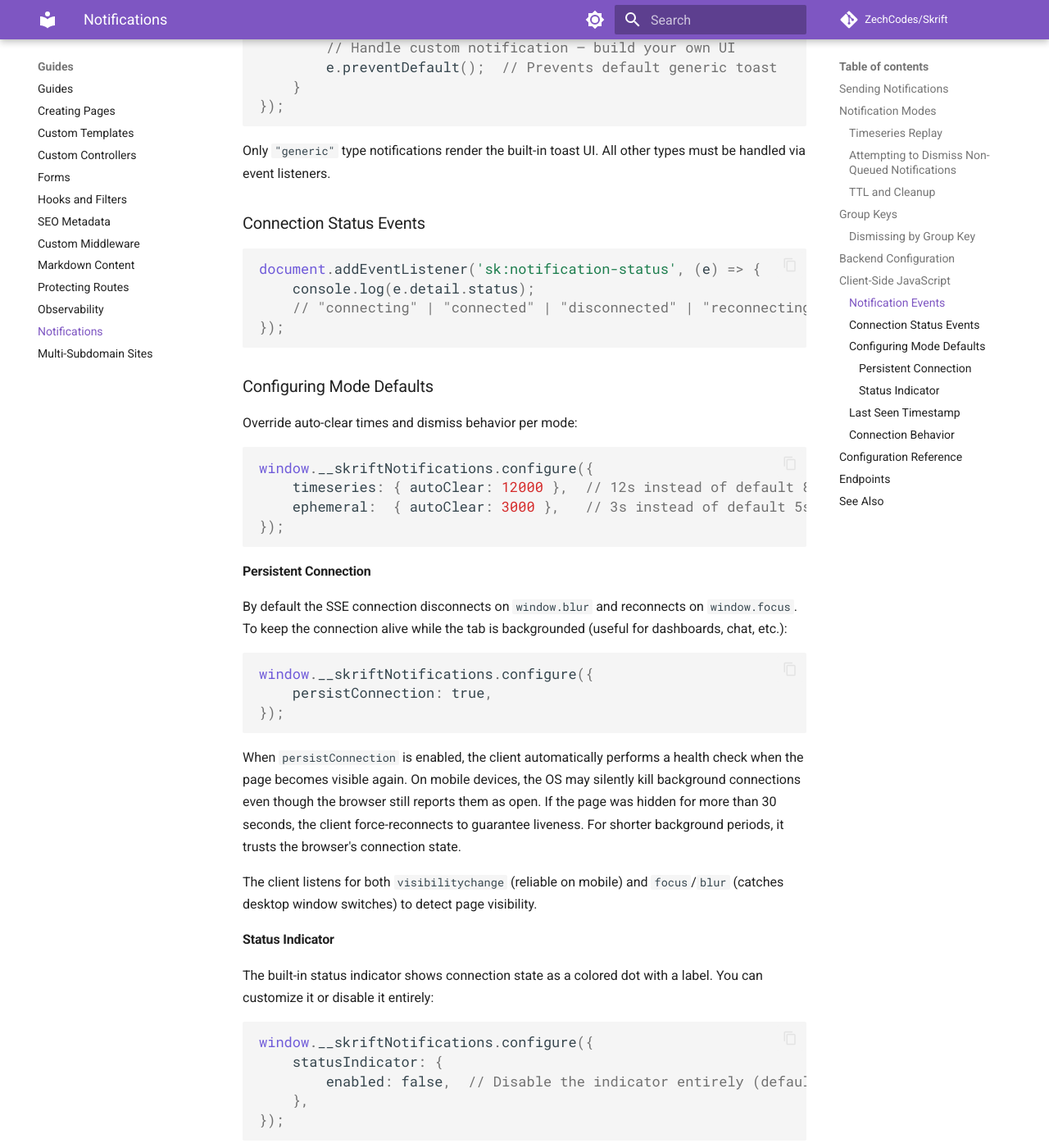
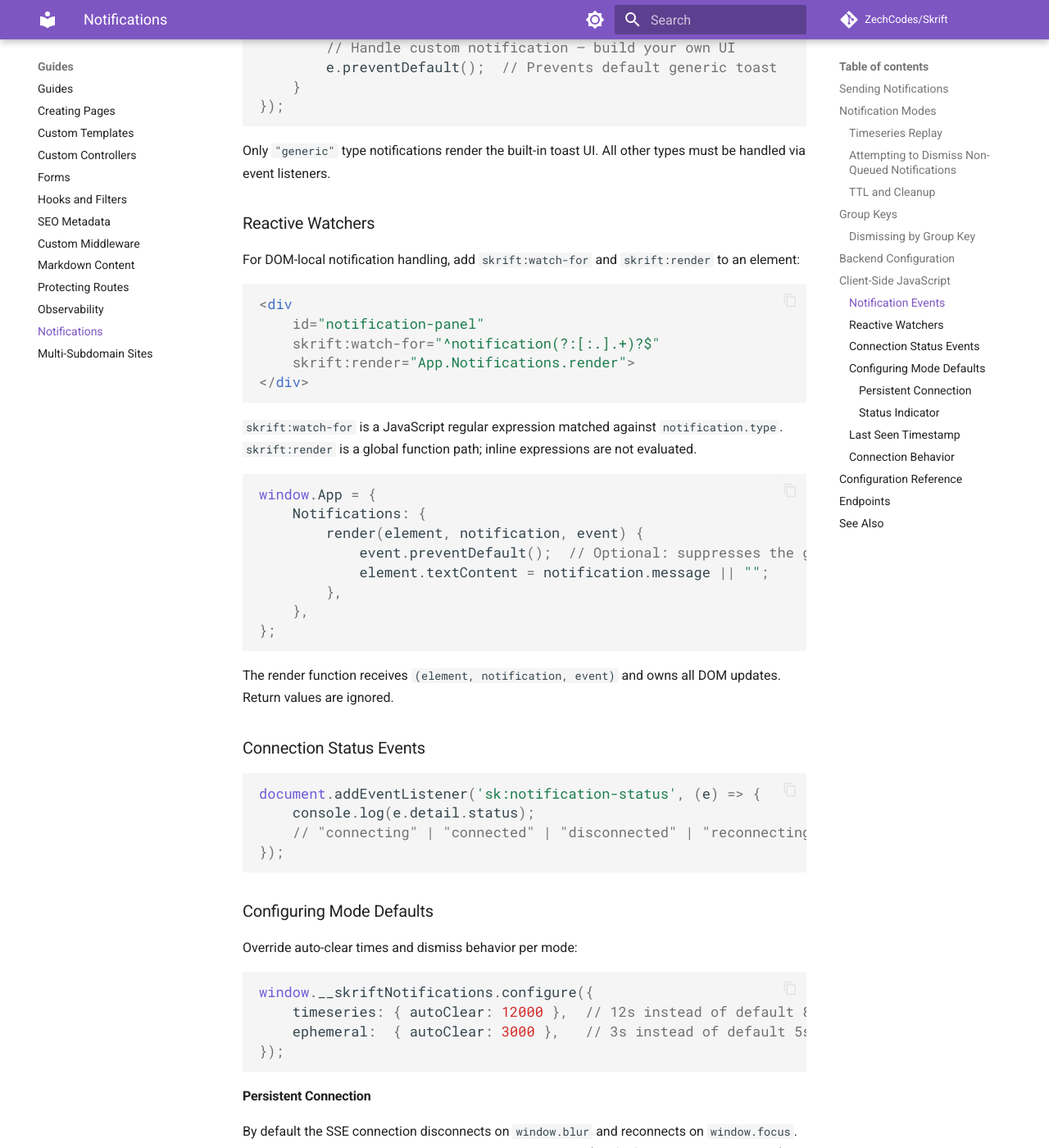
Before and after one commit to ZechCodes/Skrift, an MkDocs documentation site: the page built from docs/guides/notifications.md, in a window 1280 px wide and 1400 px high, scrolled down 3799 px. Shown: the whole window at 82% size. Built offline with MkDocs 1.6.1 and Material for MkDocs 9.7.7, drawn with Linux system fonts in a browser that asks for light colours; comment, search, counter and statistics services are not loaded.

Commit message:
Add reactive notification watchers

````diff
--- a/docs/guides/notifications.md
+++ b/docs/guides/notifications.md
@@ -161,6 +161,34 @@ document.addEventListener('sk:notification', (e) => {
 
 Only `"generic"` type notifications render the built-in toast UI. All other types must be handled via event listeners.
 
+### Reactive Watchers
+
+For DOM-local notification handling, add `skrift:watch-for` and `skrift:render` to an element:
+
+```html
+<div
+    id="notification-panel"
+    skrift:watch-for="^notification(?:[:.].+)?$"
+    skrift:render="App.Notifications.render">
+</div>
+```
+
+`skrift:watch-for` is a JavaScript regular expression matched against `notification.type`.
+`skrift:render` is a global function path; inline expressions are not evaluated.
+
+```javascript
+window.App = {
+    Notifications: {
+        render(element, notification, event) {
+            event.preventDefault();  // Optional: suppresses the generic toast
+            element.textContent = notification.message || "";
+        },
+    },
+};
+```
+
+The render function receives `(element, notification, event)` and owns all DOM updates. Return values are ignored.
+
 ### Connection Status Events
 
 ```javascript
````
Also changed, not shown: skrift/static/js/notifications.js (+57 -0 lines).
